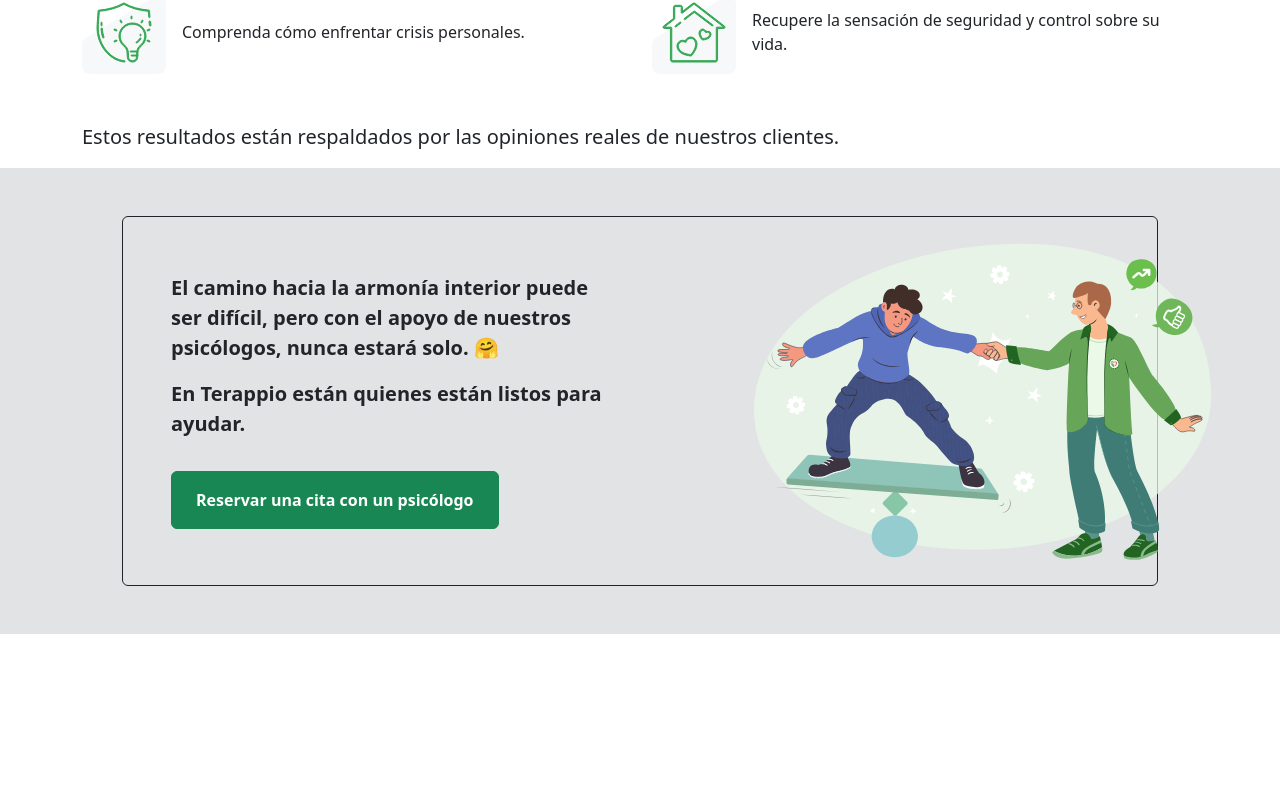
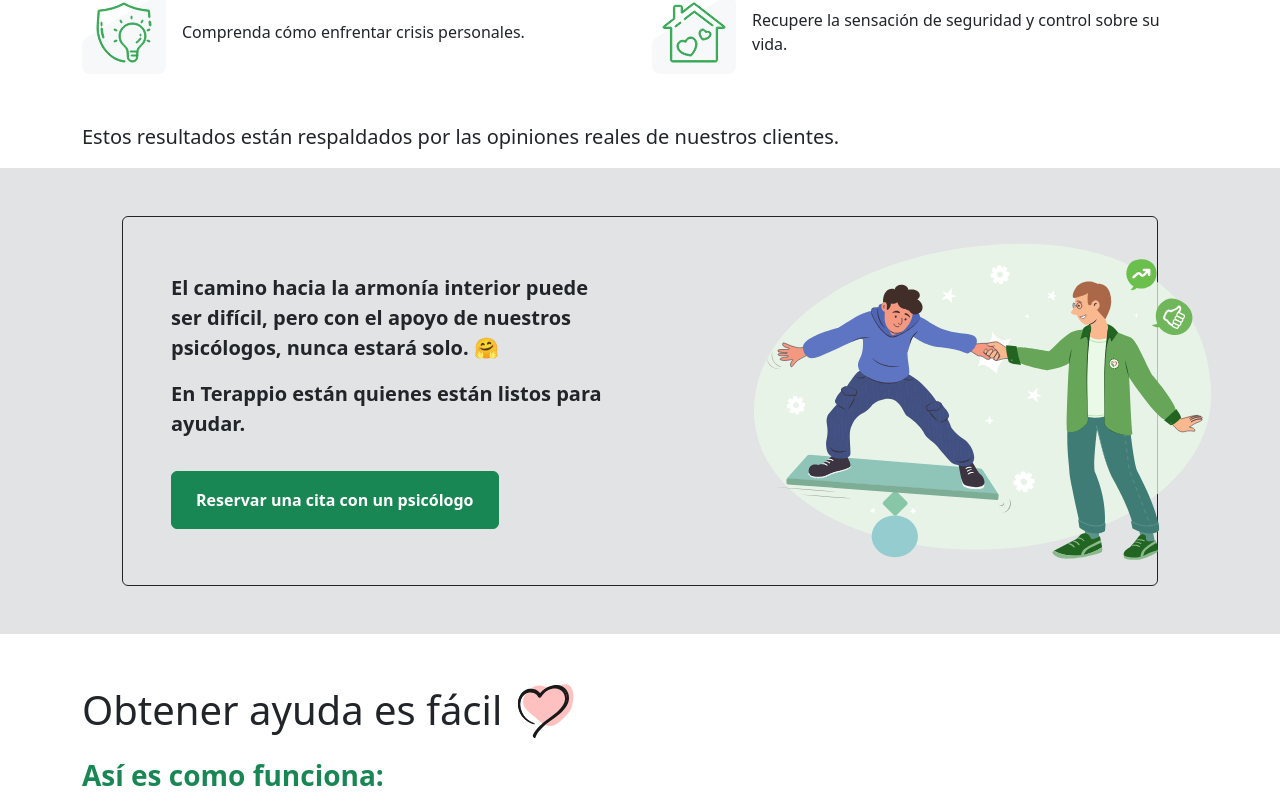
Before and after one commit to Benit0Trdlla/Psychologists, a Next.js app in the folder my-app/: page / in a window 1280 px wide. Shown: the part 3809-4621 px from the top of the page. Before the commit the page ends 4443 px from the top, so only its background shows below. Built offline with nearby package versions, Linux system fonts and the light colour scheme.

Commit message:
Add: steps for a therapy section.

```diff
--- a/my-app/src/app/page.jsx
+++ b/my-app/src/app/page.jsx
@@ -19,6 +19,13 @@ export default function Home() {
       <TypesTherapies />
       <PsychotherapyProcess />
       <RequestAppointment />
+      <section className="container">
+        <div className="d-flex align-items-center gap-3 mb-3 mt-5">
+          <h1 className="mb-0">Obtener ayuda es fácil</h1>
+          <img src="images/pasos-terapia.svg" alt="" className="d-flex"/>
+        </div>
+        <p className="text-success fs-3 fw-semibold">Así es como funciona:</p>
+      </section>
     </>
   );
 }
```
Also changed, not shown: my-app/public/Images/pasos-terapia.svg (added).
